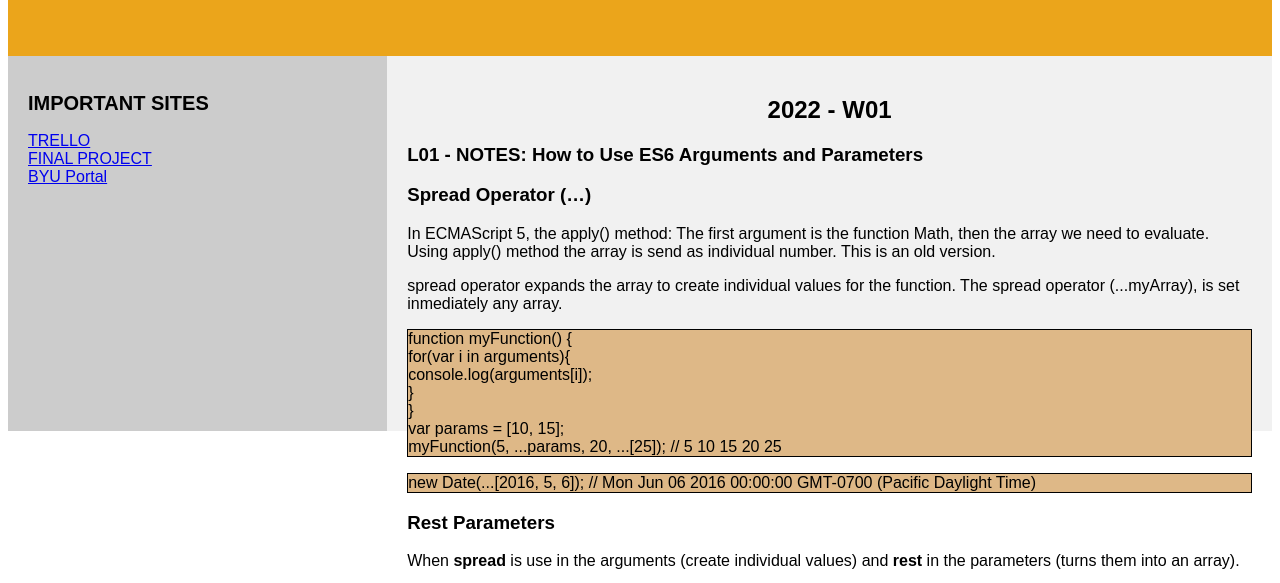
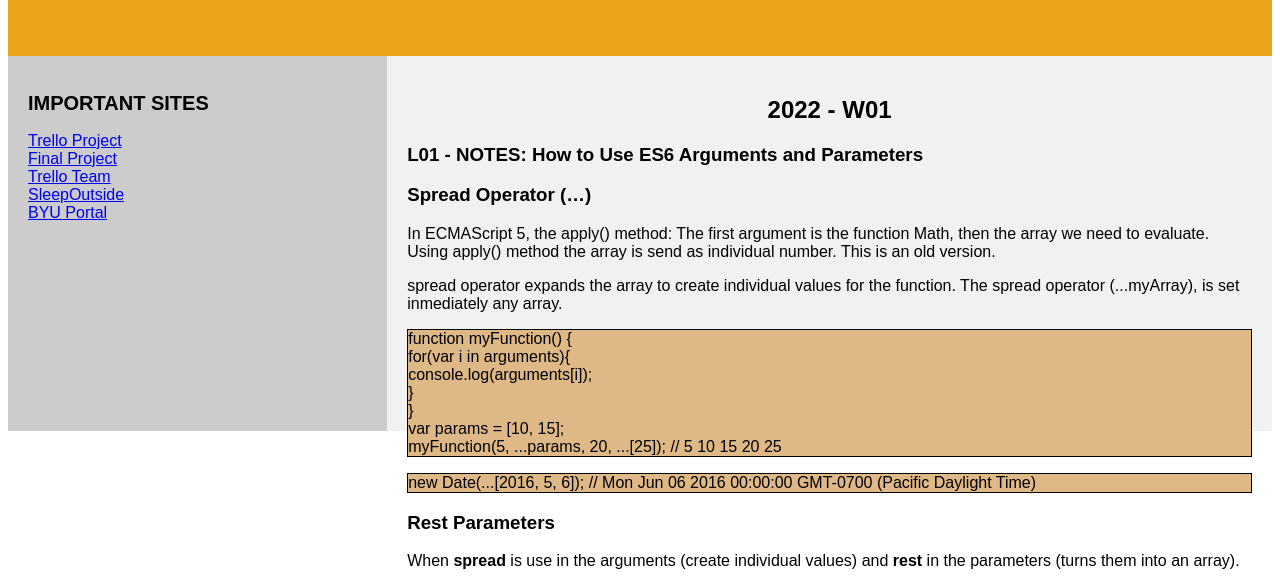
Before and after one commit to hW4r73n6M/WDD330, a plain HTML site: page W01/index.html in a window 1280 px wide. Shown: the part 186-769 px from the top of the page. Drawn offline with Linux system fonts and the light colour scheme.

Commit message:
update links

```diff
--- a/W01/index.html
+++ b/W01/index.html
@@ -87,8 +87,10 @@
   <nav>
     <ul>
       <li ><h2 style="font-size: 20px; font-weight: bold;">IMPORTANT SITES</h2></li>
-      <li><a href="https://trello.com/invite/b/TaxWixCN/5ccfe0c6f80cd175d4c5cde133db58bd/music-website" target="_blank">TRELLO</a></li>
-      <li><a href="https://hw4r73n6m.github.io/WDD330-FP-Music/index.html" target="_blank">FINAL PROJECT</a></li>
+      <li><a href="https://trello.com/invite/b/TaxWixCN/5ccfe0c6f80cd175d4c5cde133db58bd/music-website" target="_blank">Trello Project</a></li>
+      <li><a href="https://hw4r73n6m.github.io/WDD330-FP-Music/index.html" target="_blank">Final Project</a></li>
+      <li><a href="https://trello.com/b/DZFpF00E/wdd-team2-task-board" target="_blank">Trello Team</a></li>
+      <li><a href="https://github.com/hW4r73n6M/Sleep-Outside.git" target="_blank">SleepOutside</a></li>
       <li><a href="https://degreeportal.byupathway.org/#/" target="_blank">BYU Portal</a></li>
     </ul>
   </nav>
```
Also changed, not shown: W02/index.html (+4 -2 lines), W03/index.html (+4 -2 lines), W04/index.html (+4 -2 lines), W05/index.html (+4 -2 lines), index.html (+4 -2 lines).
